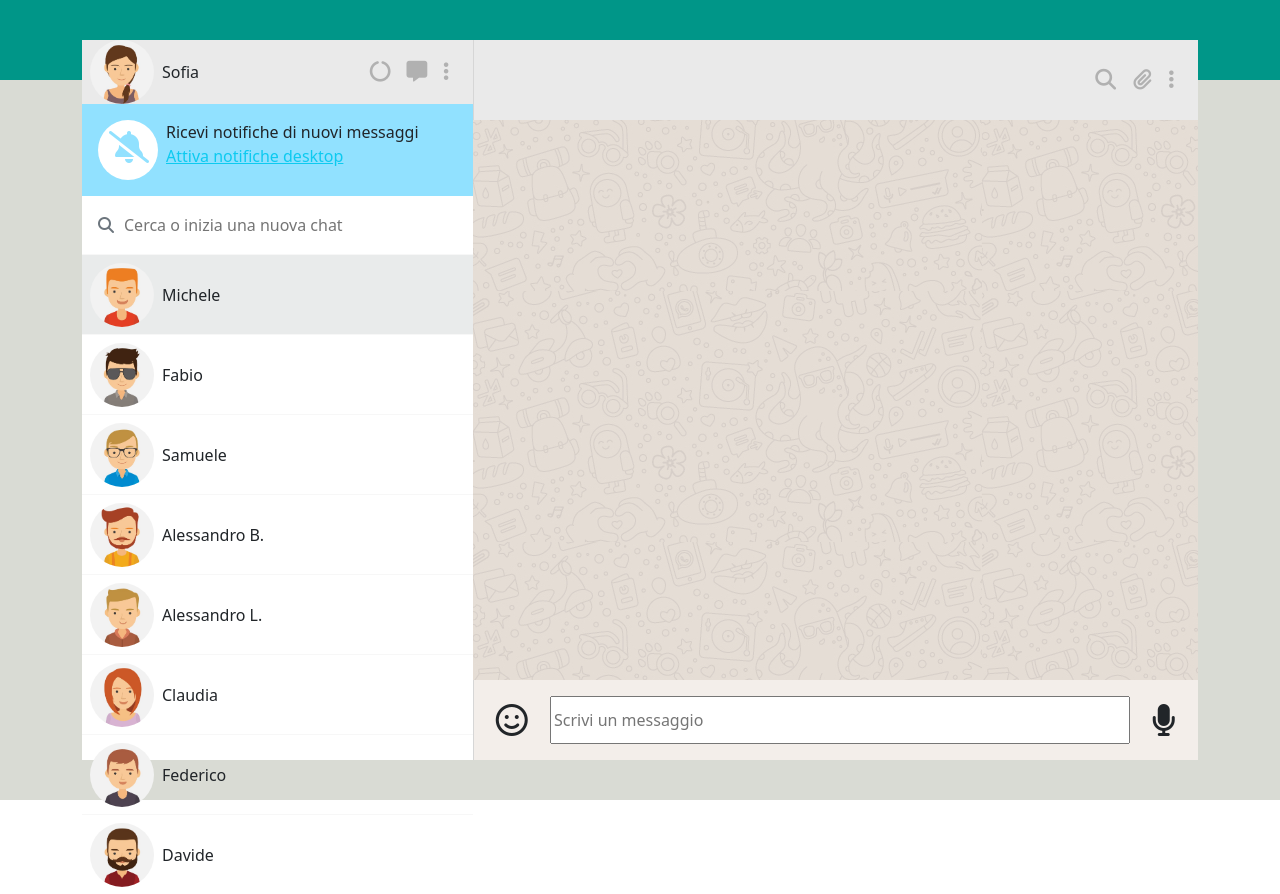
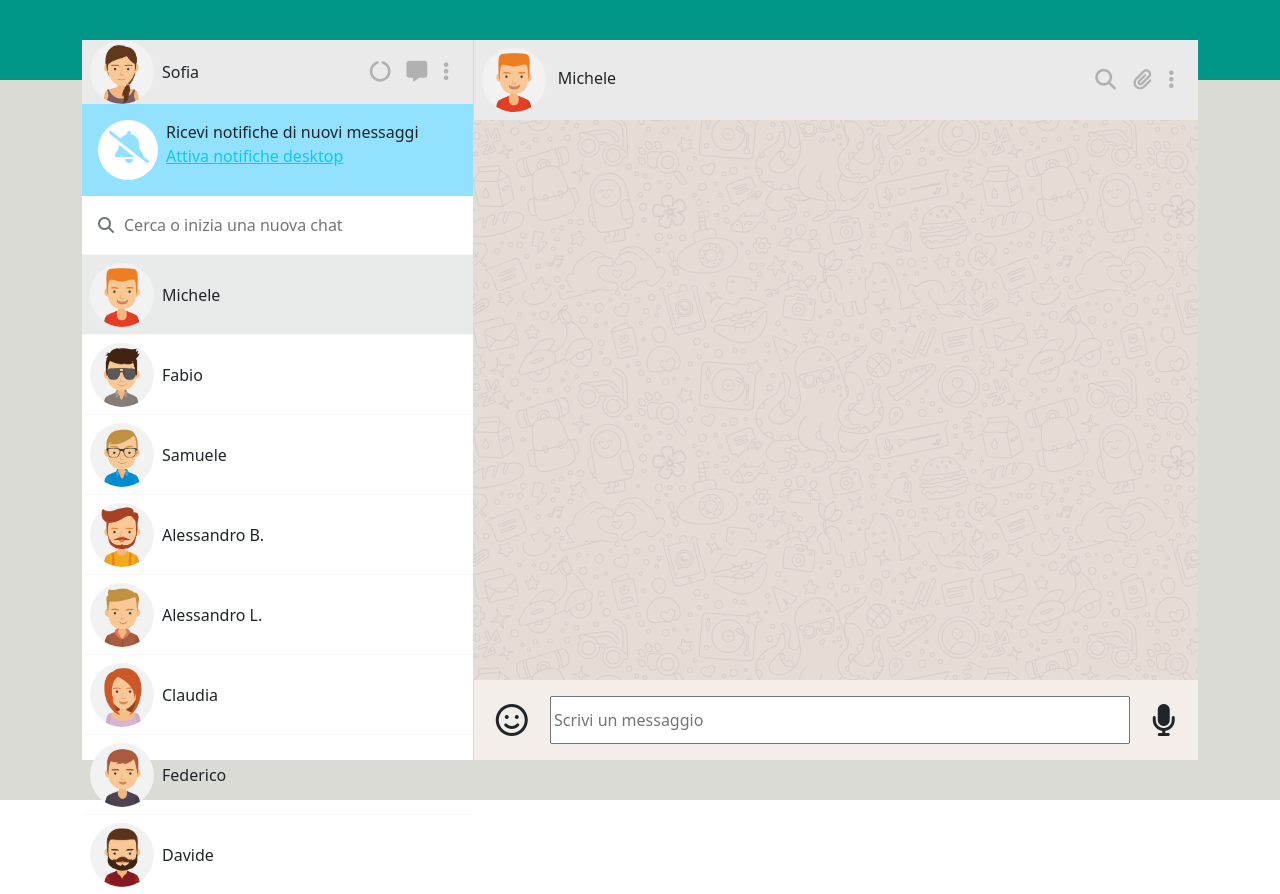
Before and after one commit to SamuelNdreu/vue-boolzapp, a plain HTML site: page index.html in a window 1280 px wide. Drawn offline with nearby package versions, Linux system fonts and the light colour scheme.

Commit message:
created picture profile of avatar

```diff
--- a/css/style.css
+++ b/css/style.css
@@ -68,12 +68,14 @@
     border-top: 1px solid #f7f7f7;
 }
 
-.contact img {
+.contact img,
+.contact-avatar img {
     height: 4rem;
     border-radius: 50%;
     margin-left: 0.5rem;
     margin-right: 0.5rem;
 }
+
 
 .active {
     background-color: #e9ebeb;
--- a/index.html
+++ b/index.html
@@ -66,9 +66,11 @@
                                 <!-- BOX MESSAGE -->
                                 <div class="box-messages d-flex flex-column justify-content-between">
                                     <header class="messages-header d-flex justify-content-between align-items-center">
-                                        <div class="messages-core">
+                                        <div class="contact-avatar" v-for="contact, index in contacts" :class="(index === activeIndex) ? 'my_display' : 'd-none'">
+                                            <img :src=`./img/avatar${contact.avatar}.jpg` :alt="contact.name"> {{ contact.name }}
 
                                         </div>
+
                                         <div class="icons-messages d-flex justify-content-around">
                                             <i class="fa-solid fa-magnifying-glass m-size p-2"></i>
                                             <i class="fa-solid fa-paperclip m-size p-2"></i>
```
